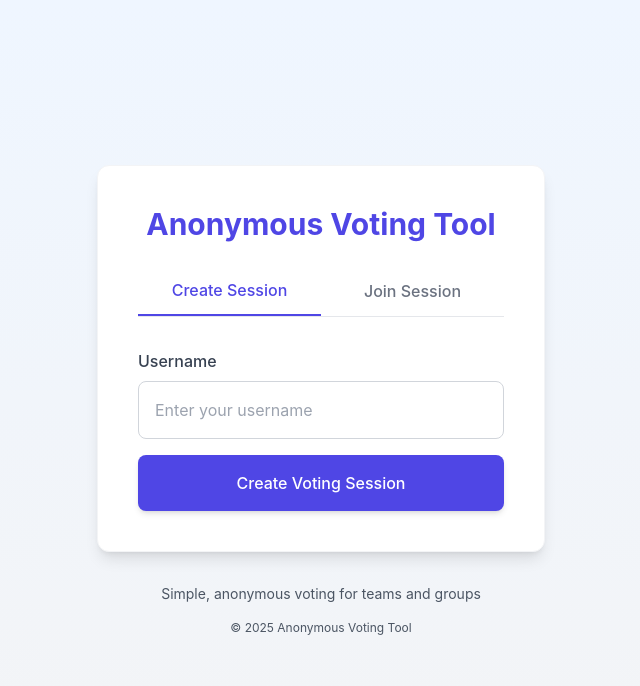
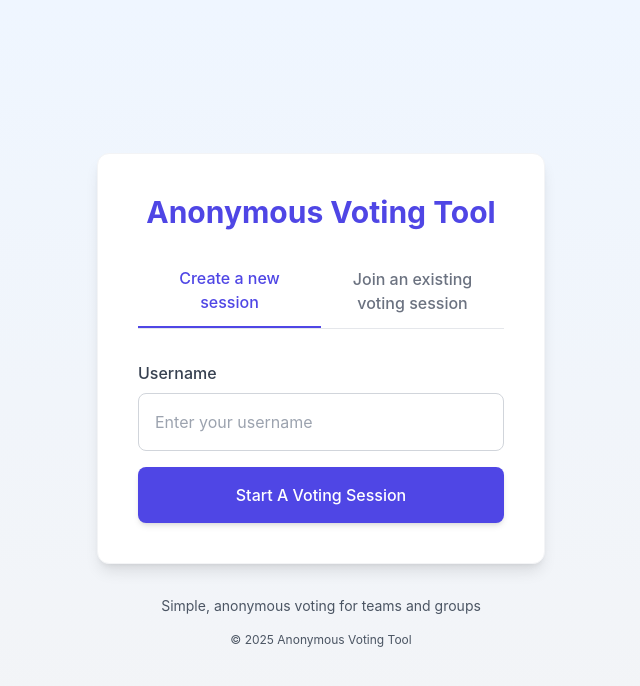
Before and after one commit to southofwest-com/poker, a Next.js app: page / in a window 1280 px wide. Shown: the top 686 px of the page, without its empty margins (319-959 px from the left). Built offline with nearby package versions, Linux system fonts and the light colour scheme.

Commit message:
Update the naming on login page to make it clearer

```diff
--- a/components/LoginForm.js
+++ b/components/LoginForm.js
@@ -68,7 +68,7 @@ export default function LoginForm() {
           }`}
           onClick={() => handleModeChange(true)}
         >
-          Create Session
+          Create a new session
         </button>
         <button
           className={`flex-1 py-3 px-4 text-sm sm:text-base font-medium transition-all ${
@@ -78,7 +78,7 @@ export default function LoginForm() {
           }`}
           onClick={() => handleModeChange(false)}
         >
-          Join Session
+          Join an existing voting session
         </button>
       </div>
 
@@ -120,7 +120,7 @@ export default function LoginForm() {
           type="submit"
           className="w-full bg-indigo-600 text-white py-3 sm:py-4 px-6 rounded-lg hover:bg-indigo-700 transition-all font-medium text-sm sm:text-base shadow-md hover:shadow-lg"
         >
-          {isCreating ? 'Create Voting Session' : 'Join Voting Session'}
+          {isCreating ? 'Start A Voting Session' : 'Join Voting Session'}
         </button>
       </form>
     </div>
```
